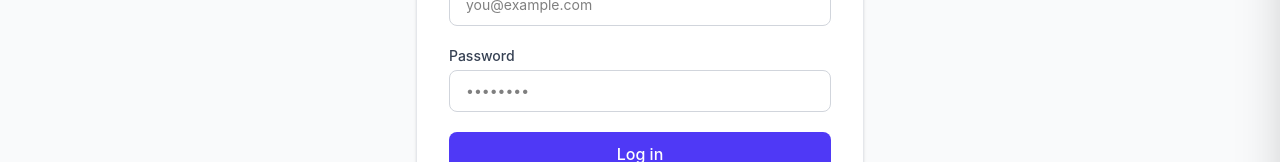
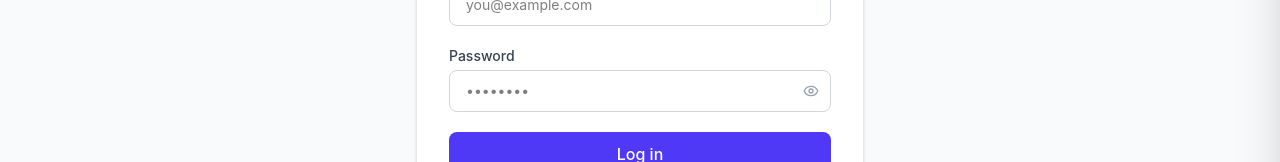
Before and after one commit to YuraPetrovskyi/Application, a React (Vite) app in the folder frontend/: page /login in a window 1280 px wide. Shown: the part 425-587 px from the top of the page. Built offline with nearby package versions, Linux system fonts and the light colour scheme; no server answers.

Commit message:
feat(ui): add password visibility toggle to Input component; docs: add GROQ_API_KEY and .env file explanation to README

```diff
--- a/frontend/src/components/ui/Input.tsx
+++ b/frontend/src/components/ui/Input.tsx
@@ -1,4 +1,5 @@
-import { forwardRef, type InputHTMLAttributes } from "react";
+import { forwardRef, useState, type InputHTMLAttributes } from "react";
+import { Eye, EyeOff } from "lucide-react";
 
 export interface InputProps extends InputHTMLAttributes<HTMLInputElement> {
   /** Label text displayed above the input */
@@ -9,6 +10,7 @@ export interface InputProps extends InputHTMLAttributes<HTMLInputElement> {
 
 /**
  * Base input component with optional label and inline error message.
+ * Password inputs automatically get a visibility toggle button.
  * Forwards its ref for seamless use with `react-hook-form`.
  *
  * @example
@@ -21,8 +23,11 @@ export interface InputProps extends InputHTMLAttributes<HTMLInputElement> {
  * />
  */
 const Input = forwardRef<HTMLInputElement, InputProps>(
-  ({ label, error, className = "", id, ...props }, ref) => {
+  ({ label, error, className = "", id, type, ...props }, ref) => {
     const inputId = id ?? label?.toLowerCase().replace(/\s+/g, "-");
+    const isPassword = type === "password";
+    const [showPassword, setShowPassword] = useState(false);
+
     return (
       <div>
         {label && (
@@ -33,12 +38,15 @@ const Input = forwardRef<HTMLInputElement, InputProps>(
             {label}
           </label>
         )}
+        <div className="relative">
           <input
             id={inputId}
             ref={ref}
+            type={isPassword ? (showPassword ? "text" : "password") : type}
             className={[
               "w-full border rounded-lg px-4 py-2.5 text-sm",
               "focus:outline-none focus:ring-2 focus:ring-indigo-500 focus:border-transparent",
+              isPassword ? "pr-10" : "",
               error ? "border-red-400" : "border-gray-300",
               className,
             ]
@@ -46,6 +54,18 @@ const Input = forwardRef<HTMLInputElement, InputProps>(
               .join(" ")}
             {...props}
           />
+          {isPassword && (
+            <button
+              type="button"
+              onClick={() => setShowPassword((v) => !v)}
+              tabIndex={-1}
+              aria-label={showPassword ? "Hide password" : "Show password"}
+              className="absolute right-3 top-1/2 -translate-y-1/2 text-gray-400 hover:text-gray-600 transition-colors"
+            >
+              {showPassword ? <EyeOff size={16} /> : <Eye size={16} />}
+            </button>
+          )}
+        </div>
         {error && <p className="text-red-500 text-xs mt-1">{error}</p>}
       </div>
     );
```
Also changed, not shown: 2 other files (tests, documents, lock files or other folders). Lines whose indentation alone changed are shown as unchanged.
